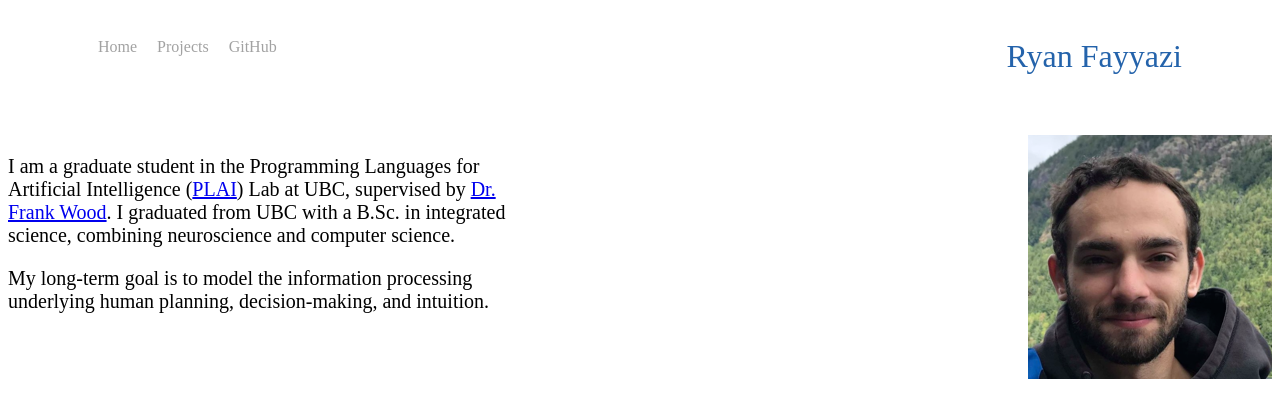
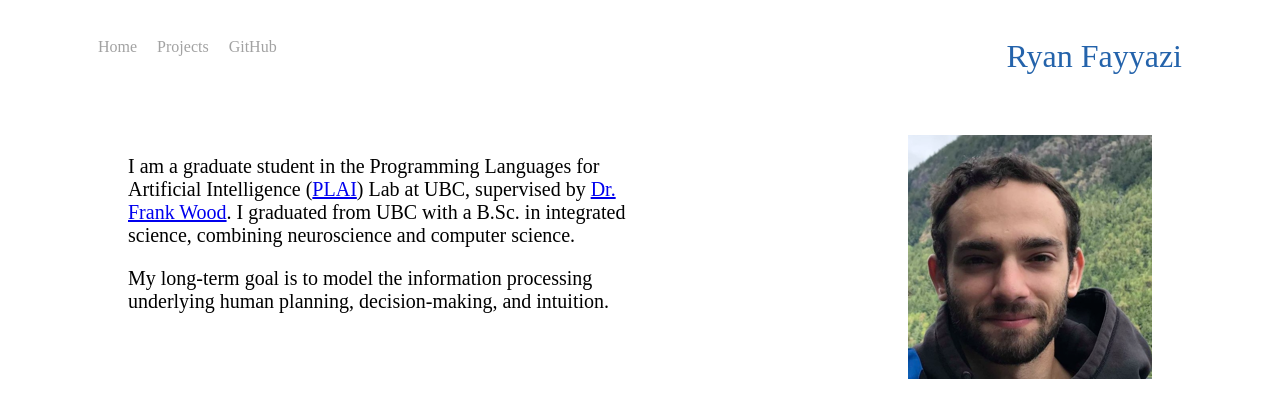
Before and after one commit to rfayyazi/rfayyazi.github.io, a Jekyll site: the page index.html, which Jekyll copies as it is, in a window 1280 px wide. Shown: the top 418 px of the page. Built offline with Jekyll 4.4.1, drawn with Linux system fonts in a browser that asks for light colours.

Commit message:
Update index.html

```diff
--- a/index.html
+++ b/index.html
@@ -28,6 +28,7 @@
       </div>
 
       <div class='content-wrapper'>
+        <div class='home-content-wrapper'>
           <div class='summary'>
             <p> I am a graduate student in the Programming Languages for Artificial Intelligence (<a href="https://plai.cs.ubc.ca/">PLAI</a>) Lab at UBC, supervised by <a href="https://www.cs.ubc.ca/~fwood/">Dr. Frank Wood</a>.
             I graduated from UBC with a B.Sc. in integrated science, combining neuroscience and computer science. </p>
@@ -36,6 +37,7 @@
           </div>
           <div class='headshot'>
             <img  src="img/headshot_small.png">
+          </div>
         </div>
       </div>
 
```
Lines whose indentation alone changed are shown as unchanged.
